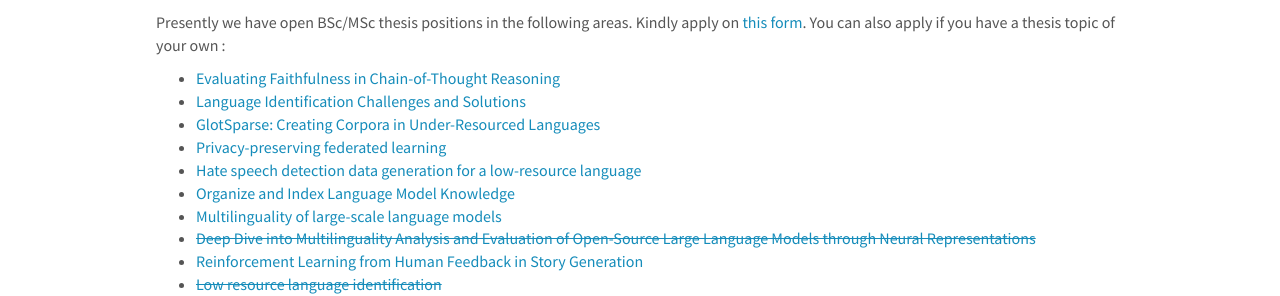
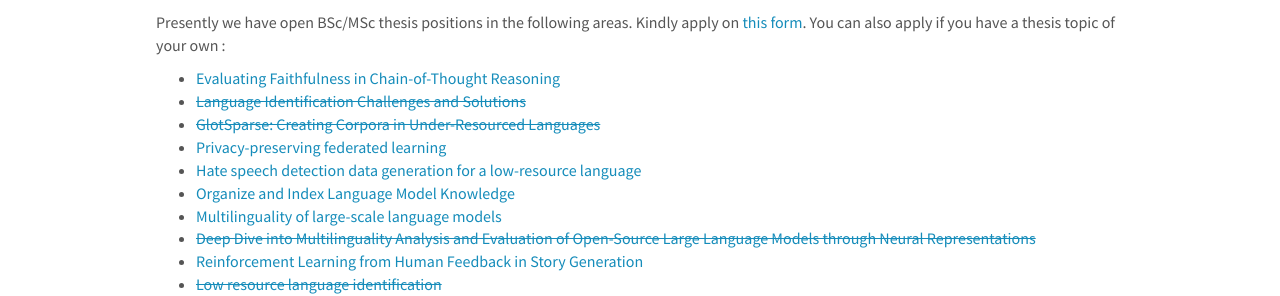
Before and after one commit to cisnlp/cisnlp.github.io, a Jekyll site: the page built from _pages/openings.md, in a window 1280 px wide. Shown: the part 383-679 px from the top of the page. Built offline with Jekyll 4.4.1, drawn with Linux system fonts in a browser that asks for light colours; nearby versions of some CDN libraries; comment, search, counter and statistics services are not loaded.

```diff
--- a/_pages/openings.md
+++ b/_pages/openings.md
@@ -19,8 +19,8 @@ WICHTIGER HINWEIS FUER BSc/MSc AM CIS: Die Betreuung einer Abschlussarbeit wird
 Presently we have open BSc/MSc thesis positions in the following areas. Kindly apply on [this form](https://tinyurl.com/y2otyv2b). You can also apply if you have a thesis topic of your own :
 
 - [Evaluating Faithfulness in Chain-of-Thought Reasoning]({{ site.baseurl }}/thesis_proposals/2024/Ali-2024-Project-1.pdf)
-- [Language Identification Challenges and Solutions]({{ site.baseurl }}/thesis_proposals/2024/Amir-2024-Project-1.pdf)
-- [GlotSparse: Creating Corpora in Under-Resourced Languages]({{ site.baseurl }}/thesis_proposals/2024/Amir-2024-Project-2.pdf)
+- [~~Language Identification Challenges and Solutions~~]({{ site.baseurl }}/thesis_proposals/2024/Amir-2024-Project-1.pdf)
+- [~~GlotSparse: Creating Corpora in Under-Resourced Languages~~]({{ site.baseurl }}/thesis_proposals/2024/Amir-2024-Project-2.pdf)
 - [Privacy-preserving federated learning]({{ site.baseurl }}/thesis_proposals/2024/Axel-Haotian-2024-Project-1.pdf)
 - [Hate speech detection data generation for a low-resource language]({{ site.baseurl }}/thesis_proposals/2024/Axel-Haotian-2024-Project-2.pdf)
 - [Organize and Index Language Model Knowledge]({{ site.baseurl }}/thesis_proposals/2024/Ayyoob-2024-Project-1.pdf)
```
